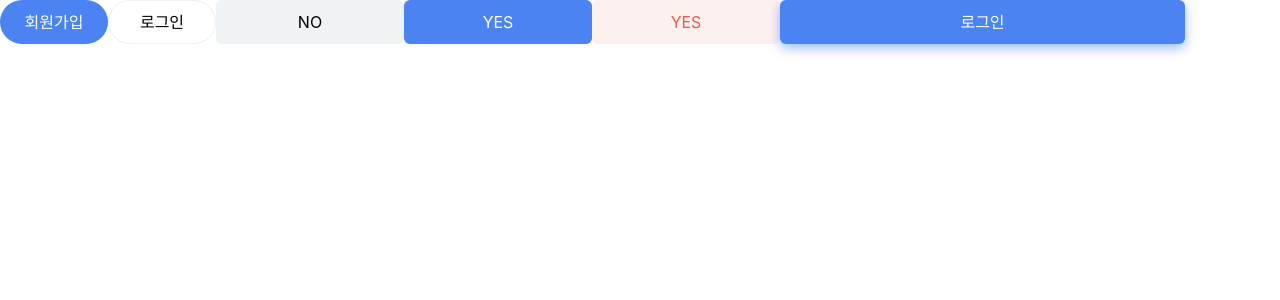
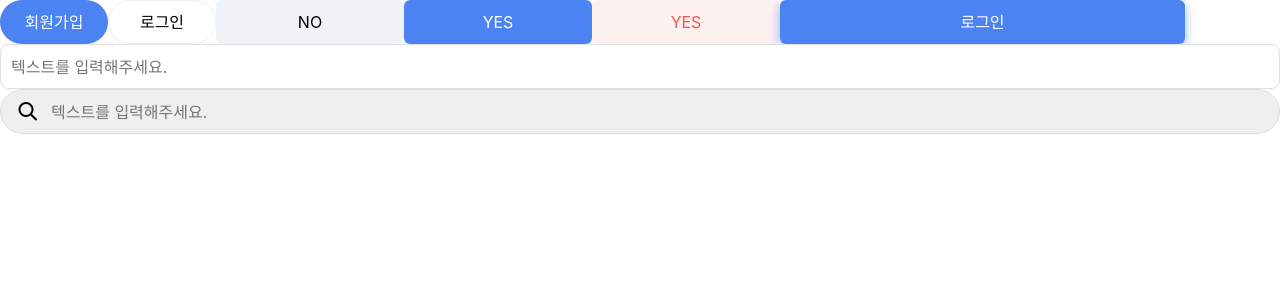
Before and after one commit to pic-studio/FE, a React (Vite) app: page /component-test in a window 1280 px wide. Shown: the top 300 px of the page. Built offline with nearby package versions, Linux system fonts and the light colour scheme.

Commit message:
state setter props

```diff
--- /dev/null
+++ b/src/elements/Input.tsx
@@ -0,0 +1,47 @@
+import styled from "styled-components";
+
+interface InputProps{
+  width?:         string;
+  height?:        string;
+  color?:         string;
+  border?:        string;
+  borderRadius?:  string;
+  bgColor?:       string;
+  fontSize?:      string;
+  fontWeight?:    string;
+  padding?:       string;
+  children?:      string;
+  placeholder?:   string;
+  onChange?:      void;
+}
+
+const Input = ({width, height, color, border, borderRadius, bgColor, fontSize, fontWeight, padding, children, placeholder="텍스트를 입력해주세요.", onChange}: InputProps) => {
+  const styles = {width, height, color, border, borderRadius, bgColor, fontSize, fontWeight, padding}
+  return (
+    <InputBx {...styles} className="inputBx" defaultValue={children} placeholder={placeholder} onChange={onChange}/>
+  )
+}
+
+Input.defaultProps = {
+  width:        "100%",
+  height:       "45px",
+  color :       "#000",
+  border:       "1px solid #E0E0E0",
+  borderRadius: "0.5rem",
+  bgColor:      "#fff",
+  padding:      "0 10px"
+}
+
+const InputBx = styled.input<InputProps>`
+  width:            ${props => props.width};
+  height:           ${props => props.height};
+  color:            ${props => props.color};
+  border:           ${props => props.border};
+  border-radius:    ${props => props.borderRadius};
+  background-color: ${props => props.bgColor};
+  font-size:        ${props => props.fontSize};
+  font-weight:      ${props => props.fontWeight};
+  padding:          ${props => props.padding};
+`;
+
+export default Input;
--- a/src/page/Component-test.tsx
+++ b/src/page/Component-test.tsx
@@ -1,6 +1,20 @@
+import { useState, Dispatch, SetStateAction } from "react";
+import styled, { css } from "styled-components";
 import Button from "../elements/Button";
+import Input from "../elements/Input";
+
+interface TestProps {
+	hide: boolean;
+	setValue: Dispatch<SetStateAction<boolean>>
+}
 
 const Component = () => {
+	const [value, setValue] = useState<TestProps>({hide: false});
+
+	const setInput = (e) => {
+		setValue({hide: true});
+	}
+
 	return (
 		<>
 			<Button color="#fff" children="회원가입"/>
@@ -9,8 +23,41 @@ const Component = () => {
 			<Button width="188px" color="#fff" borderRadius="6px" children="YES"/>
 			<Button width="188px" color="#ED5A49" bgColor="#FDF1F0" borderRadius="6px" children="YES"/>
 			<Button width="405px" color="#fff" borderRadius="6px" boxShadow="0px 4px 12px rgba(0, 79, 255, 0.4)" children="로그인"/>
+			<Input />
+			<SerchBx hide={value.hide}>
+				<i className="ic-search serch_icon"></i>
+				<i className="ic-close_mark search_close"></i>
+				<Input bgColor="#EFEFEF" borderRadius="1.6rem" padding="0 10px 0 50px" onChange={setInput}/>
+			</SerchBx>
 		</>
 	)
 }
 
+const SerchBx = styled.div<TestProps>`
+ ${({hide}) => {
+	return css`
+		position: relative;
+		.serch_icon{
+			position: absolute;
+			left: 16px;
+			top: 50%;
+			transform: translateY(-50%);
+			font-size: 24px;
+			cursor: pointer;
+		}
+		.search_close {
+			position: absolute;
+			right: 20px;
+			top: 50%;
+			transform: translateY(-50%);
+			font-size: 24px;
+			color: #C1C1C1;
+			cursor: pointer;
+			display: ${hide ? 'black' : 'none'};
+		}
+	`
+ }}
+
+`;
+
 export default Component;
```
